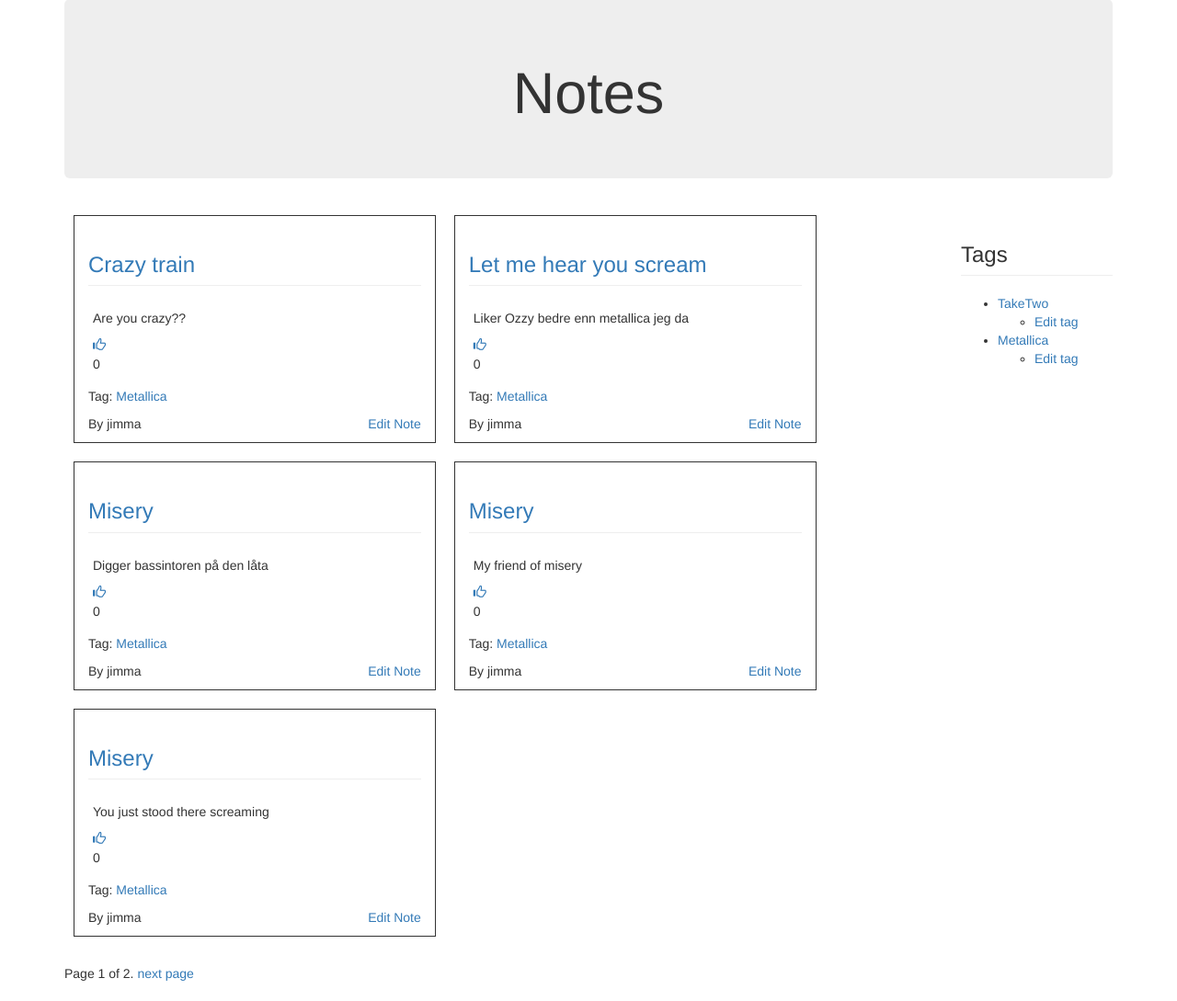
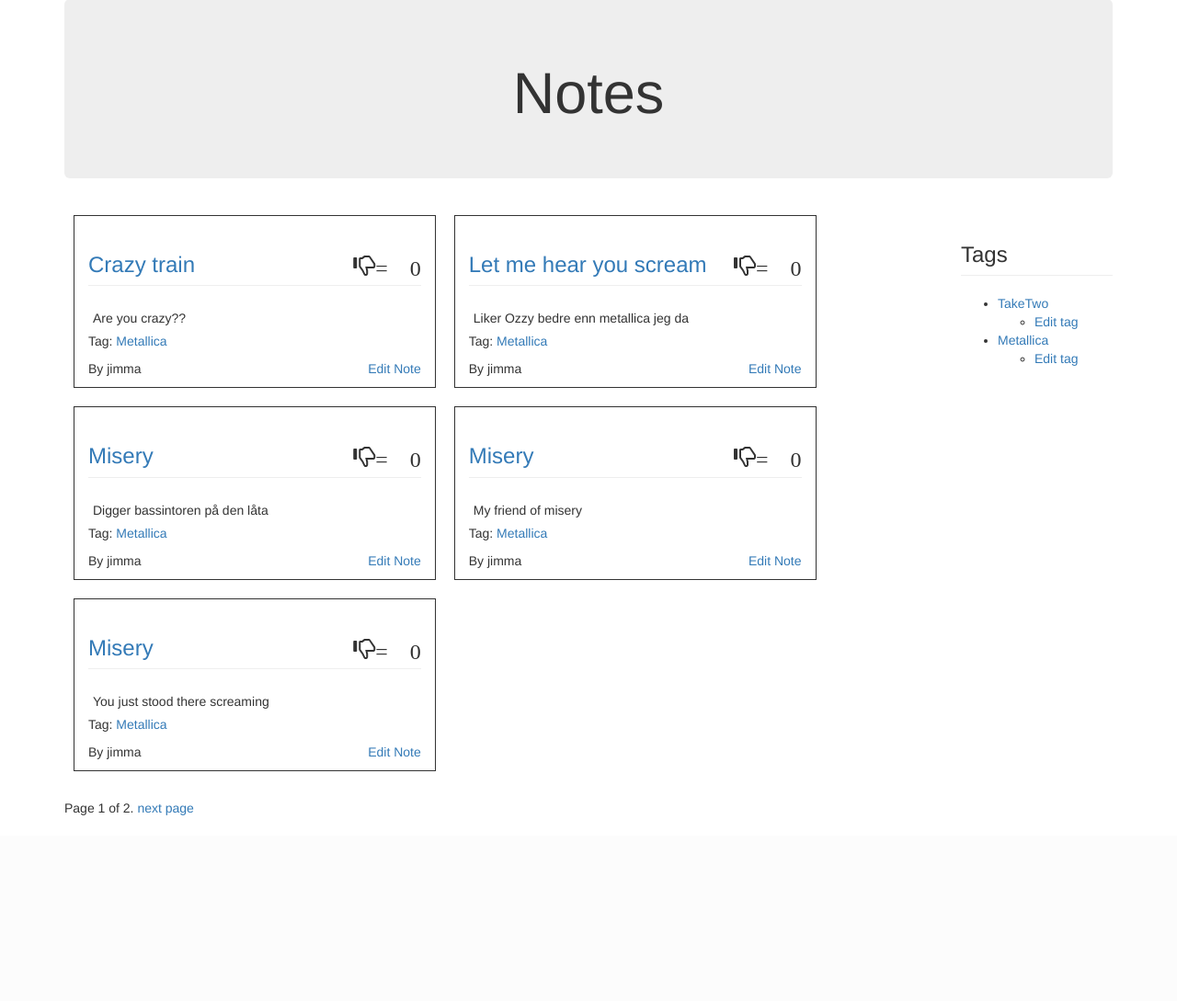
Before and after one commit to jimma1/harvsterOfNotes, a Django app: page /notes/ in a window 1280 px wide. Shown: the part 193-1282 px from the top of the page at 92% size. After the commit the page ends 1080 px from the top, so only its background shows below. Run offline with Django 3.2, Linux system fonts and the light colour scheme; a user stored in the database is signed in; data comes from the database, SQL or seed files in the repository; some libraries are stand-ins or nearby versions.

Commit message:
showing number of likes on each note

```diff
--- a/kvittr/templates/notes/index.html
+++ b/kvittr/templates/notes/index.html
@@ -11,18 +11,15 @@
 		{% if notes%}
 			{% for note in notes %}
 				<div class="col-sm-5" style="border: 1px solid; margin: 10px;">
-					<h3 class="page-header"><a href="{% url 'notes:detailnote'%}?id={{note.id}}"> {{ note.label }} </a> </h3>
+					<h3 class="page-header"><a href="{% url 'notes:detailnote'%}?id={{note.id}}"> {{ note.label }} </a>
+						{% if note.num_likes > 0 %}
+							<span style="float: right;" class="glyphicon glyphicon-thumbs-up">= {{ note.num_likes }} </span>
+						{% else %}
+							<span style="float:right;" class="glyphicon glyphicon-thumbs-down">= {{ note.num_likes }}</span>
+						{% endif %}
+					</h3>
 					<div style="padding: 5px;">
 						{{ note.body }}
-						<p>
-							<div>
-								<a href="" id="increase_num_likes_thumb"><span class="glyphicon glyphicon-thumbs-up"></span></a>
-							</div>
-							<div id="num_likes_div">
-								{{ note.num_likes }}
-							</div>
-						</p>
-						<input type="hidden" id="num_likes_url" value="/notes/?id={{ note.id }}/increase_num_likes/" >
 
 					</div>
 					{% for tag in note.tags.all %}
```
